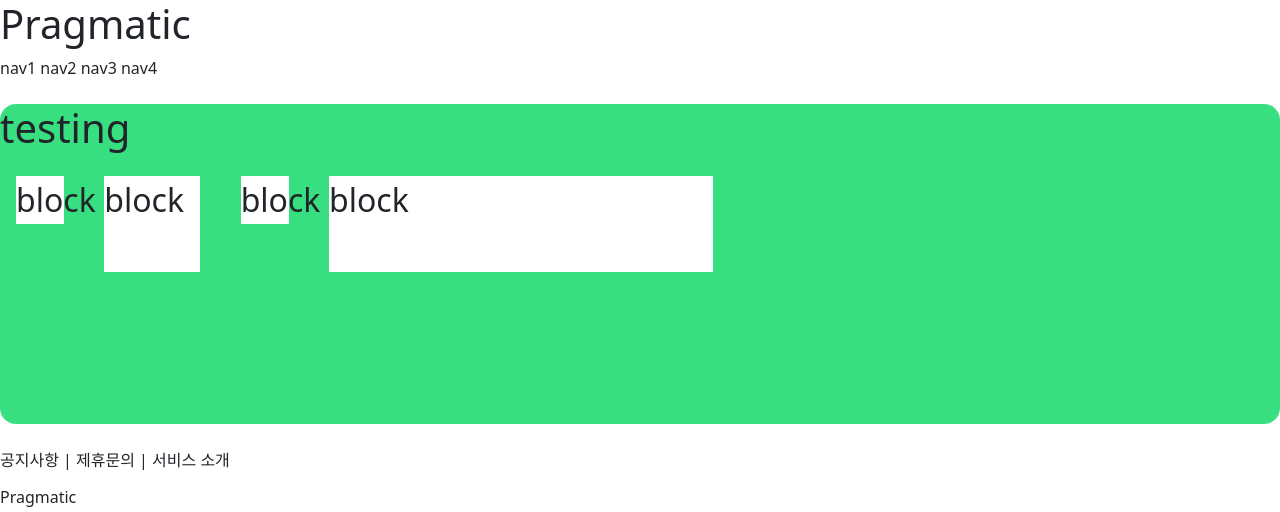
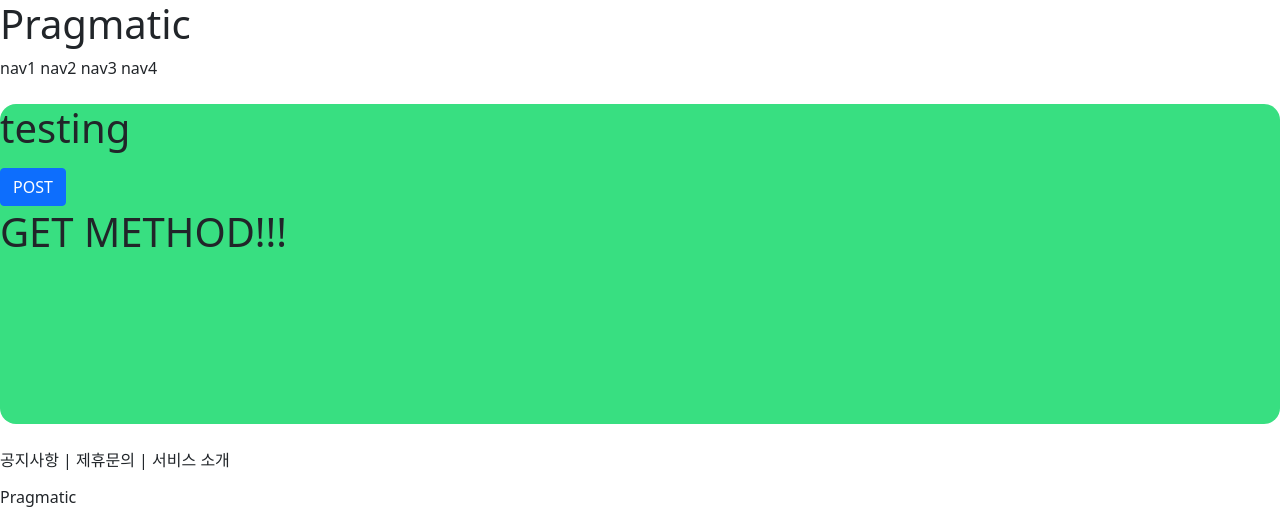
Before and after one commit to yy0750/Django-with-determination-Following-Pinterest-with-Django, a Django app: page /account/hello_world/ in a window 1280 px wide. Shown: the top 512 px of the page. Run offline with Django 3.2, Linux system fonts and the light colour scheme.

Commit message:
django course 16 commit

```diff
--- a/accountapp/templates/accountapp/hello_world.html
+++ b/accountapp/templates/accountapp/hello_world.html
@@ -1,24 +1,20 @@
 {% extends 'base.html' %}
 
 {% block content %}
-
-    <style>
-        .testing{
-            background-color: white;
-            height: 3rem;
-            width: 3rem;
-            margin: 1rem;
-        }
-    </style>
 
      <div style="height: 20rem; background-color: #38df81; border-radius: 1rem; font-size: 2rem;">
         <h1>
             testing
         </h1>
-     <div class="testing" style="display: inline-block; width: 48px; height: 48px;">block</div>
-     <div class="testing" style="display: inline-block; width: 3em; height: 3em;">block</div>
-     <div class="testing" style="display: inline-block; width: 3rem; height: 3rem;">block</div>
-     <div class="testing" style="display: inline-block; width: 30%; height: 30%;">block</div>
+
+     <form action="/account/hello_world" method="post">
+         {% csrf_token %}
+         <input type="submit" class="btn btn-primary" value="POST">
+     </form>
+
+     <h1>
+         {{ text }}
+     </h1>
 
     </div>
 
--- a/accountapp/views.py
+++ b/accountapp/views.py
@@ -4,4 +4,8 @@ from django.shortcuts import render
 # Create your views here.
 
 def hello_world(request):
-    return render(request, 'accountapp/hello_world.html')
+
+    if request.method == "POST":
+        return render(request, 'accountapp/hello_world.html', context={'text': 'POST METHOD!!!'})
+    else:
+        return render(request, 'accountapp/hello_world.html', context={'text': 'GET METHOD!!!'})
```
